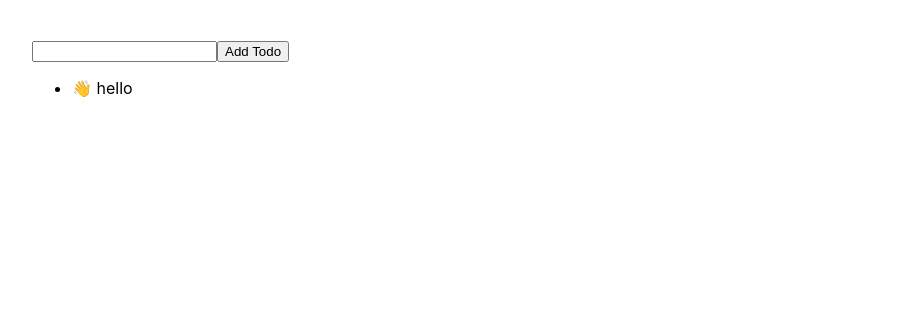
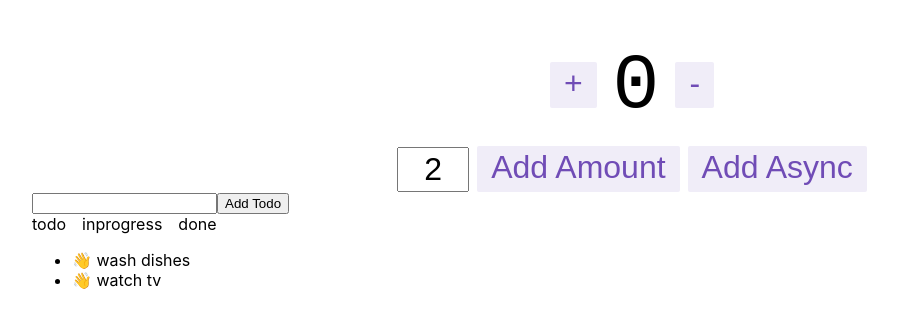
Before and after one commit to giangc/react-redux-template, a React (Create React App) app: page / in a window 1280 px wide. Shown: the top 328 px of the page, without its empty margins (8-906 px from the left). Built offline with nearby package versions, Linux system fonts and the light colour scheme.

Commit message:
saved some play

```diff
--- a/src/App.tsx
+++ b/src/App.tsx
@@ -1,28 +1,18 @@
 import React from 'react';
 import './App.css';
-import AddTodo from './components/AddTodo'
-import Todo, { TodoTypes } from './components/Todo'
+import AddTodo from './features/todo/AddTodo'
+import TodoList from './features/todo/TodoList'
+import VisibilityFilters from './features/todo/VisibilityFilters'
+import { Counter } from './features/counter/Counter'
+
 
 function App() {
-  const todo: TodoTypes = {
-    toggleTodo: (id) => {
-      console.log("id: ", id)
-    },
-    todo: {
-      id: 1,
-      content: 'hello',
-      completed: false
-    }
-  }
   return (
     <div className="App">
+      <Counter />
       <AddTodo />
-      <ul>
-        <Todo
-          todo={todo.todo}
-          toggleTodo={todo.toggleTodo}
-        />
-      </ul>
+      <VisibilityFilters />
+      <TodoList />
     </div >
   );
 }
--- a/src/app/store.ts
+++ b/src/app/store.ts
@@ -1,10 +1,13 @@
 import { configureStore, ThunkAction, Action } from '@reduxjs/toolkit';
 import counterReducer from '../features/counter/counterSlice';
+import todoReducer from '../features/todo/todoSlice';
 
 export const store = configureStore({
   reducer: {
     counter: counterReducer,
+    todo: todoReducer
   },
+
 });
 
 export type RootState = ReturnType<typeof store.getState>;
--- a/src/components/AddTodo.js
+++ /dev/null
@@ -1,38 +0,0 @@
-import React from "react";
-// import { connect } from "react-redux";
-
-class AddTodo extends React.Component {
-  constructor(props) {
-    super(props);
-    this.state = { input: "" };
-  }
-
-  updateInput = input => {
-    this.setState({ input });
-  };
-
-  handleAddTodo = () => {
-    // this.props.addTodo(this.state.input);
-    this.setState({ input: "" });
-  };
-
-  render() {
-    return (
-      <div>
-        <input
-          onChange={e => this.updateInput(e.target.value)}
-          value={this.state.input}
-        />
-        <button className="add-todo" onClick={this.handleAddTodo}>
-          Add Todo
-        </button>
-      </div>
-    );
-  }
-}
-
-// export default connect(
-//   null,
-//   { addTodo }
-// )(AddTodo);
-export default AddTodo;
--- a/src/components/Todo.tsx
+++ /dev/null
@@ -1,27 +0,0 @@
-import React from "react";
-
-// import { connect } from "react-redux";
-// import { toggleTodo } from "../redux/actions";
-export type TodoTypes = {
-  todo: {
-    id: number
-    completed: boolean,
-    content: string
-  }
-  toggleTodo: (id: number) => void
-}
-
-const Todo: React.FC<TodoTypes> = ({ todo, toggleTodo }) => (
-  <li className="todo-item" onClick={() => toggleTodo(todo.id)}>
-    {todo && todo.completed ? "👌" : "👋"}{" "}
-    <span>
-      {todo.content}
-    </span>
-  </li>
-);
-
-export default Todo;
-// export default connect(
-//   null,
-//   { toggleTodo }
-// )(Todo);
--- /dev/null
+++ b/src/features/todo/AddTodo.js
@@ -0,0 +1,45 @@
+import React from "react";
+import { connect } from 'react-redux'
+import { addTodo } from './todoSlice'
+
+class AddTodo extends React.Component {
+  constructor(props) {
+    super(props);
+    this.state = { input: "" };
+  }
+
+  updateInput = input => {
+    this.setState({ input });
+  };
+
+  render() {
+    const handleAddTodo = () => {
+      this.props.addTodo({
+        id: this.props.nextId,
+        content: this.state.input,
+        complete: false
+      })
+      this.setState({ input: "" });
+    };
+
+    return (
+      <div>
+        <input
+          onChange={e => this.updateInput(e.target.value)}
+          value={this.state.input}
+        />
+        <button className="add-todo" onClick={handleAddTodo}>
+          Add Todo
+        </button>
+      </div>
+    );
+  }
+}
+
+export const mapStateToProps = (state) => {
+  return {
+    nextId: state.todo.data[state.todo.data.length - 1].id + 1
+  }
+}
+
+export default connect(mapStateToProps, { addTodo })(AddTodo);
--- a/src/features/todo/Todo.tsx
+++ b/src/features/todo/Todo.tsx
@@ -1,9 +1,23 @@
-import React from 'react'
+import React from "react";
+// import { connect } from "react-redux";
+// import { toggleTodo } from "../redux/actions";
+import { TodoType } from '../todo/todoSlice'
 
-const Todo = () => {
-  return <div>
-
-  </div>
+export type TodoProps = {
+  todo: TodoType
 }
 
-export default Todo
+const Todo: React.FC<TodoProps> = ({ todo }) => (
+  <li className="todo-item" onClick={() => alert('done')}>
+    {todo && todo.complete ? "👌" : "👋"}{" "}
+    <span>
+      {todo.content}
+    </span>
+  </li>
+);
+
+export default Todo;
+// export default connect(
+//   null,
+//   { toggleTodo }
+// )(Todo);
--- /dev/null
+++ b/src/features/todo/TodoList.js
@@ -0,0 +1,20 @@
+import React from "react"
+import Todo from "./Todo"
+import { selectData } from './todoSlice'
+import { useSelector } from 'react-redux'
+
+const TodoList = () => {
+  const todos = useSelector(selectData)
+
+  return (
+    <ul className="todo-list">
+      {todos && todos.length
+        ? todos.map((todo, index) => {
+          return <Todo key={`todo-${todo.id}`} todo={todo} />;
+        })
+        : "No todos, yay!"}
+    </ul>
+  )
+};
+
+export default TodoList
--- /dev/null
+++ b/src/features/todo/VisibilityFilters.js
@@ -0,0 +1,34 @@
+import React from "react";
+
+const VISIBILITY_FILTERS = ["todo", "inprogress", "done"]
+
+const VisibilityFilters = () => {
+  return (
+    <div className="visibility-filters">
+      {Object.keys(VISIBILITY_FILTERS).map(filterKey => {
+        const currentFilter = VISIBILITY_FILTERS[filterKey];
+        return (
+          <span
+            style={{
+              marginRight: "1rem"
+            }}
+            key={`visibility-filter-${currentFilter}`}
+            onClick={() => {
+            }}
+          >
+            {currentFilter}
+          </span>
+        );
+      })}
+    </div>
+  );
+};
+
+// const mapStateToProps = state => {
+//   return { activeFilter: state.visibilityFilter };
+// };
+export default VisibilityFilters;
+// export default connect(
+//   mapStateToProps,
+//   { setFilter }
+// )(VisibilityFilters);
--- /dev/null
+++ b/src/features/todo/todoSlice.ts
@@ -0,0 +1,62 @@
+import { createSlice, PayloadAction } from '@reduxjs/toolkit'
+import { RootState } from '../../app/store'
+
+export type TodoType = {
+  id: number,
+  content: string,
+  complete: boolean
+}
+
+interface TodoState {
+  data: TodoType[]
+}
+
+const initialState: TodoState = {
+  data: [
+    {
+      id: 1,
+      content: "wash dishes",
+      complete: false
+    },
+    {
+      id: 2,
+      content: "watch tv",
+      complete: false
+    }
+  ]
+}
+
+// Slice => actions, reducer
+export const todoSlice = createSlice({
+  name: 'todo',
+  initialState,
+  reducers: {
+    addTodo: (state, action: PayloadAction<TodoType>) => {
+      const { id, content, complete } = action.payload
+
+      state.data = [...state.data, {
+        id: id,
+        content: content,
+        complete: complete
+      }]
+
+    },
+    removeTodo: state => {
+
+    },
+    doneTodo: state => {
+
+    },
+    updateTodo: state => {
+
+    }
+  }
+})
+
+export const { addTodo, removeTodo, doneTodo, updateTodo } = todoSlice.actions
+
+export const selectData = (state: RootState) => state.todo.data
+
+export const selectNextId = (state: RootState) => state.todo.data[state.todo.data.length - 1].id + 1
+
+export default todoSlice.reducer
```
Also changed, not shown: src/components/TodoList.js (deleted, +0 -42 lines), src/components/VisibilityFilters.js (deleted, +0 -38 lines), src/features/counter/counterSlice.ts (+10 -0 lines).
